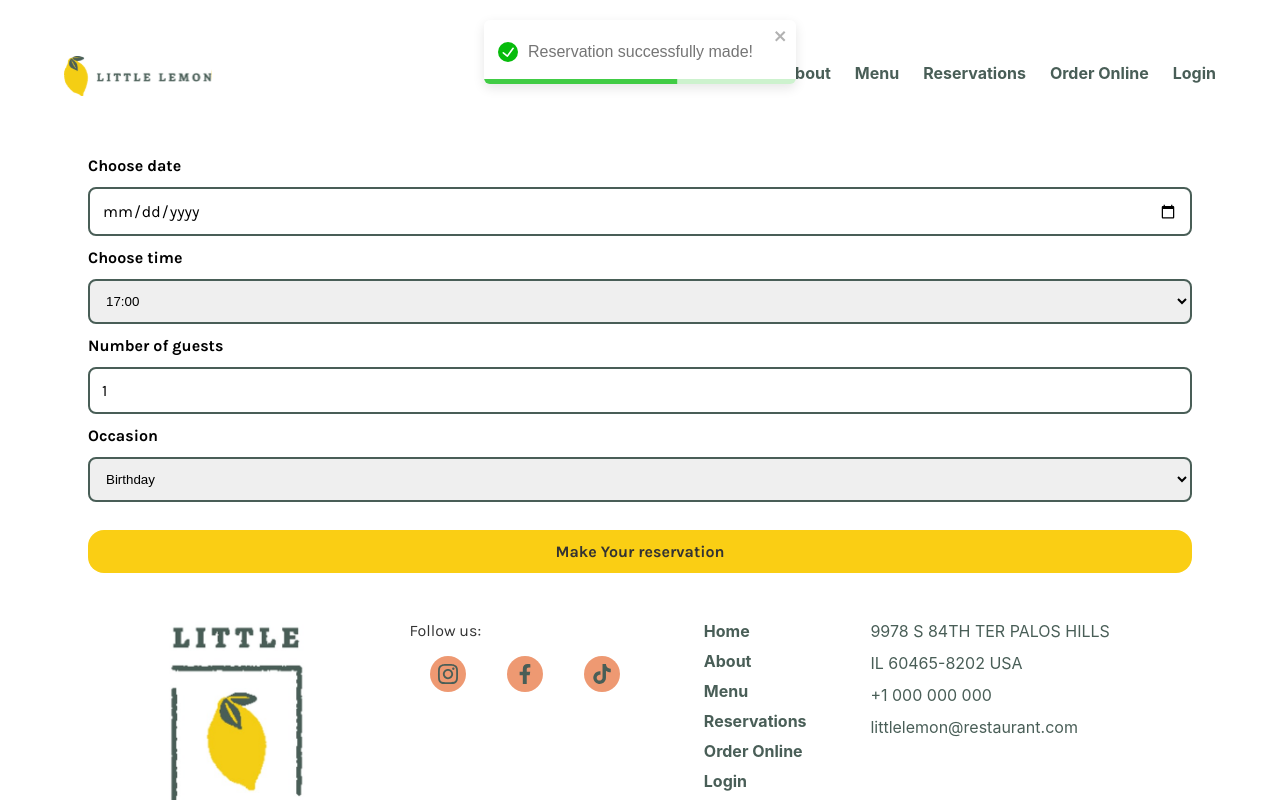
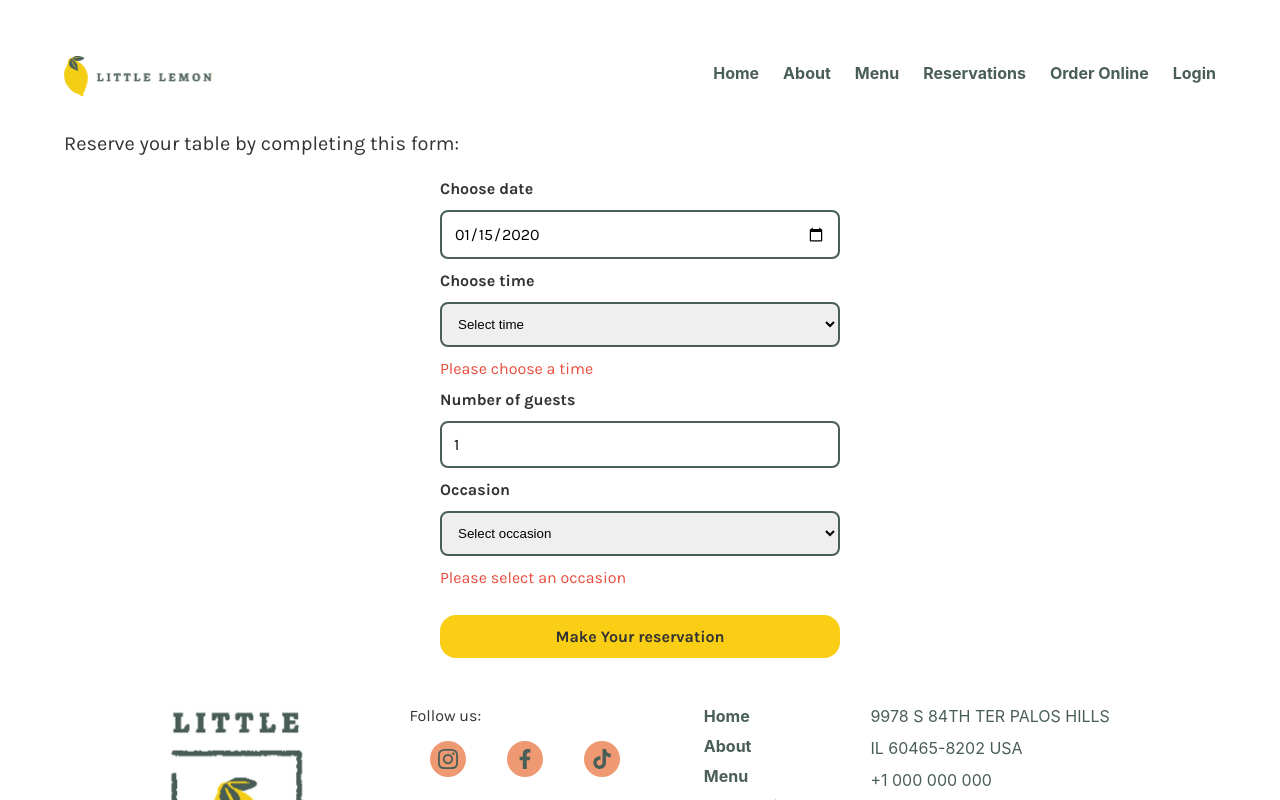
Before and after one commit to psanchezp31/little-lemon, a React (Create React App) app: page /reservations in a window 1280 px wide. Both pictures are taken after typing "2020-01-15" into the empty fields and a click on the input "Make Your reservation". Shown: the top 800 px of the page. Built offline with nearby package versions, Linux system fonts and the light colour scheme; the HTML template or start-up script is replaced by a standard one; a web font is replaced by a local one.

Commit message:
feat(components): add formik validation fields

```diff
--- a/src/components/BookingForm/BookingForm.js
+++ b/src/components/BookingForm/BookingForm.js
@@ -1,4 +1,6 @@
-import React, { useState } from "react";
+import React from "react";
+import { useFormik } from "formik";
+import * as Yup from "yup";
 import "./booking-form.scss";
 import { ToastContainer, toast } from "react-toastify";
 import "react-toastify/dist/ReactToastify.css";
@@ -12,70 +14,118 @@ const BookingForm = () => {
     "21:00",
     "22:00",
   ];
-  const [date, setDate] = useState("");
-  const [time, setTime] = useState("");
-  const [guests, setGuests] = useState(1);
-  const [occasion, setOccasion] = useState("");
-  const [availableTimes, setAvailableTimes] = useState(defaultAvailableTimes);
+  const availableTimes = defaultAvailableTimes();
 
-  const handleSubmit = (event) => {
-    event.preventDefault();
-    toast.success("Reservation successfully made!", {
-      position: "top-center",
-    });
-
-    setDate("");
-    setTime("");
-    setGuests(1);
-    setOccasion("");
-    setAvailableTimes(defaultAvailableTimes);
-
-    console.log({ date, time, guests, occasion });
-  };
+  const formik = useFormik({
+    initialValues: {
+      date: "",
+      time: "",
+      guests: 1,
+      occasion: "",
+    },
+    validationSchema: Yup.object({
+      date: Yup.string().required("Please choose a date"),
+      time: Yup.string().required("Please choose a time"),
+      guests: Yup.number()
+        .min(1, "At least 1 guest is required")
+        .max(10, "Maximum 10 guests allowed")
+        .required("Please enter the number of guests"),
+      occasion: Yup.string().required("Please select an occasion"),
+    }),
+    onSubmit: (values, { resetForm }) => {
+      toast.success(
+        <div className="toast-wrapper">
+          <strong>Reservation Confirmed!</strong>
+          <p>
+            Your reservation for {values.date} at {values.time} has been
+            successfully made.
+          </p>
+        </div>,
+        {
+          position: "bottom-center",
+          autoClose: 8000,
+          hideProgressBar: false,
+          closeOnClick: true,
+          pauseOnHover: true,
+          draggable: true,
+          theme: "colored",
+          className: "notification",
+          style: {
+            background: "#EE9972",
+            color: "#333333",
+            fontFamily: "Karla",
+          },
+        }
+      );
+      resetForm();
+    },
+  });
 
   return (
     <div className="form-wrapper">
-      <form className="form" onSubmit={handleSubmit}>
+      <form className="form" onSubmit={formik.handleSubmit}>
         <label htmlFor="res-date">Choose date</label>
         <input
           type="date"
           id="res-date"
-          value={date}
-          onChange={(e) => setDate(e.target.value)}
+          name="date"
+          value={formik.values.date}
+          onChange={formik.handleChange}
+          onBlur={formik.handleBlur}
         />
+        {formik.touched.date && formik.errors.date ? (
+          <div className="error">{formik.errors.date}</div>
+        ) : null}
 
         <label htmlFor="res-time">Choose time</label>
         <select
           id="res-time"
-          value={time}
-          onChange={(e) => setTime(e.target.value)}
+          name="time"
+          value={formik.values.time}
+          onChange={formik.handleChange}
+          onBlur={formik.handleBlur}
         >
+          <option value="" label="Select time" />
           {availableTimes.map((availableTime, index) => (
             <option key={index} value={availableTime}>
               {availableTime}
             </option>
           ))}
         </select>
+        {formik.touched.time && formik.errors.time ? (
+          <div className="error">{formik.errors.time}</div>
+        ) : null}
 
         <label htmlFor="guests">Number of guests</label>
         <input
           type="number"
           id="guests"
-          value={guests}
+          name="guests"
           min="1"
           max="10"
-          onChange={(e) => setGuests(Number(e.target.value))}
+          value={formik.values.guests}
+          onChange={formik.handleChange}
+          onBlur={formik.handleBlur}
         />
+        {formik.touched.guests && formik.errors.guests ? (
+          <div className="error">{formik.errors.guests}</div>
+        ) : null}
 
         <label htmlFor="occasion">Occasion</label>
         <select
           id="occasion"
-          value={occasion}
-          onChange={(e) => setOccasion(e.target.value)}
+          name="occasion"
+          value={formik.values.occasion}
+          onChange={formik.handleChange}
+          onBlur={formik.handleBlur}
         >
+          <option value="" label="Select occasion" />
           <option value="Birthday">Birthday</option>
           <option value="Anniversary">Anniversary</option>
         </select>
+        {formik.touched.occasion && formik.errors.occasion ? (
+          <div className="error">{formik.errors.occasion}</div>
+        ) : null}
 
         <input
           className="submit-button"
--- a/src/components/BookingForm/booking-form.scss
+++ b/src/components/BookingForm/booking-form.scss
@@ -2,6 +2,8 @@
 
 .form-wrapper {
   padding: $spacing-24;
+  display: flex;
+  justify-content: center;
 }
 
 .form,
@@ -13,6 +15,7 @@ input {
 .form {
   display: flex;
   flex-direction: column;
+  width: 100%;
   gap: $spacing-12;
 
   label {
@@ -50,4 +53,20 @@ input {
       cursor: pointer;
     }
   }
+
+  .error {
+    color: #e74c3c;
+  }
+
+  @media (min-width: $breakpoint-mobile) {
+    max-width: 400px;
+  }
 }
+
+@media (min-width: $breakpoint-mobile) {
+  .Toastify {
+    .notification {
+      width: 500px;
+    }
+  }
+}
--- a/src/components/Reservations/Reservations.js
+++ b/src/components/Reservations/Reservations.js
@@ -1,10 +1,12 @@
 import BookingForm from "../BookingForm/BookingForm";
+import "./reservations.scss";
 
 const Reservations = () => {
   return (
-    <>
+    <div className="reservations-wrapper">
+      Reserve your table by completing this form:
       <BookingForm />
-    </>
+    </div>
   );
 };
 
--- /dev/null
+++ b/src/components/Reservations/reservations.scss
@@ -0,0 +1,7 @@
+@import "../../styles/index.scss";
+
+.reservations-wrapper {
+  font-family: "Karla";
+  color: $highlight-80;
+  font-size: $font-medium;
+}
```
